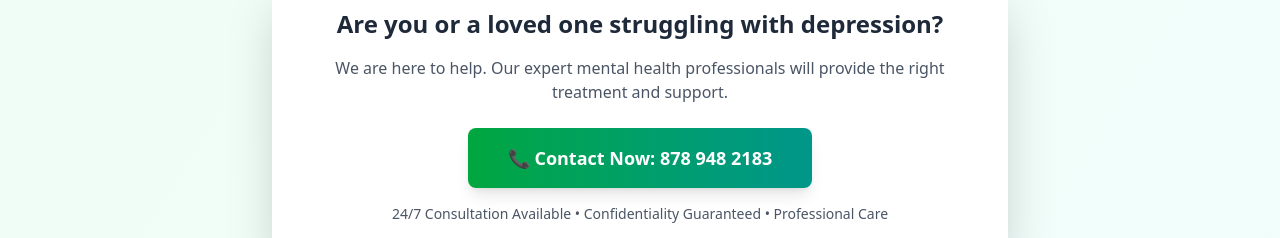
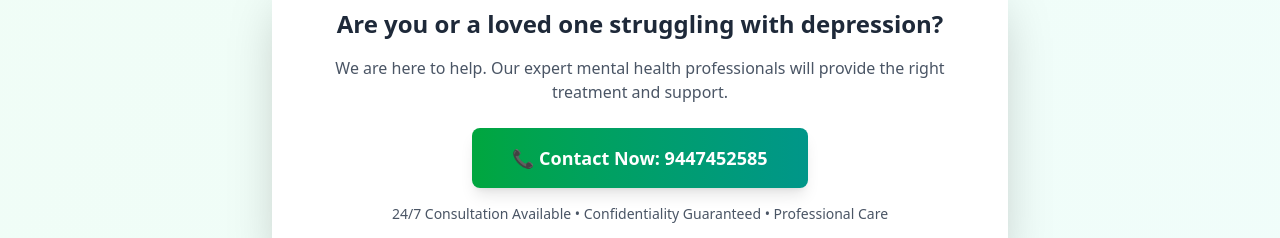
Before and after one commit to kp1153/psychiatristdinesh, a Next.js app: page / in a window 1280 px wide. Shown: the part 7040-7278 px from the top of the page. Built offline with nearby package versions, Linux system fonts and the light colour scheme.

Commit message:
force deploy

```diff
--- a/components/Depression.js
+++ b/components/Depression.js
@@ -324,10 +324,10 @@ export default function Depression() {
                   We are here to help. Our expert mental health professionals will provide the right treatment and support.
                 </p>
                 <a
-                  href="tel:8789482183"
+                  href="tel:9447452585"
                   className="inline-block bg-gradient-to-r from-green-600 to-teal-600 text-white text-lg font-bold py-4 px-10 rounded-lg shadow-lg hover:from-green-700 hover:to-teal-700 transition duration-300 transform hover:scale-105"
                 >
-                  📞 Contact Now: 878 948 2183
+                  📞 Contact Now: 9447452585
                 </a>
                 <p className="text-sm text-gray-600 mt-4">
                   24/7 Consultation Available • Confidentiality Guaranteed • Professional Care
--- a/components/PTSD.js
+++ b/components/PTSD.js
@@ -417,10 +417,10 @@ export default function PTSD() {
                   We're here to help. Our trauma specialist mental health professionals provide EMDR, CPT, and other evidence-based treatments.
                 </p>
                 <a
-                  href="tel:9450016305"
+                  href="tel:9447452585"
                   className="inline-block bg-gradient-to-r from-red-600 to-orange-600 text-white text-lg font-bold py-4 px-10 rounded-lg shadow-lg hover:from-red-700 hover:to-orange-700 transition duration-300 transform hover:scale-105"
                 >
-                  📞 Contact Now: 945 001 6305
+                  📞 Contact Now: 9447452585
                 </a>
                 <p className="text-sm text-gray-600 mt-4">
                   24/7 Consultations Available • Trauma Specialists • Confidential Support
```
